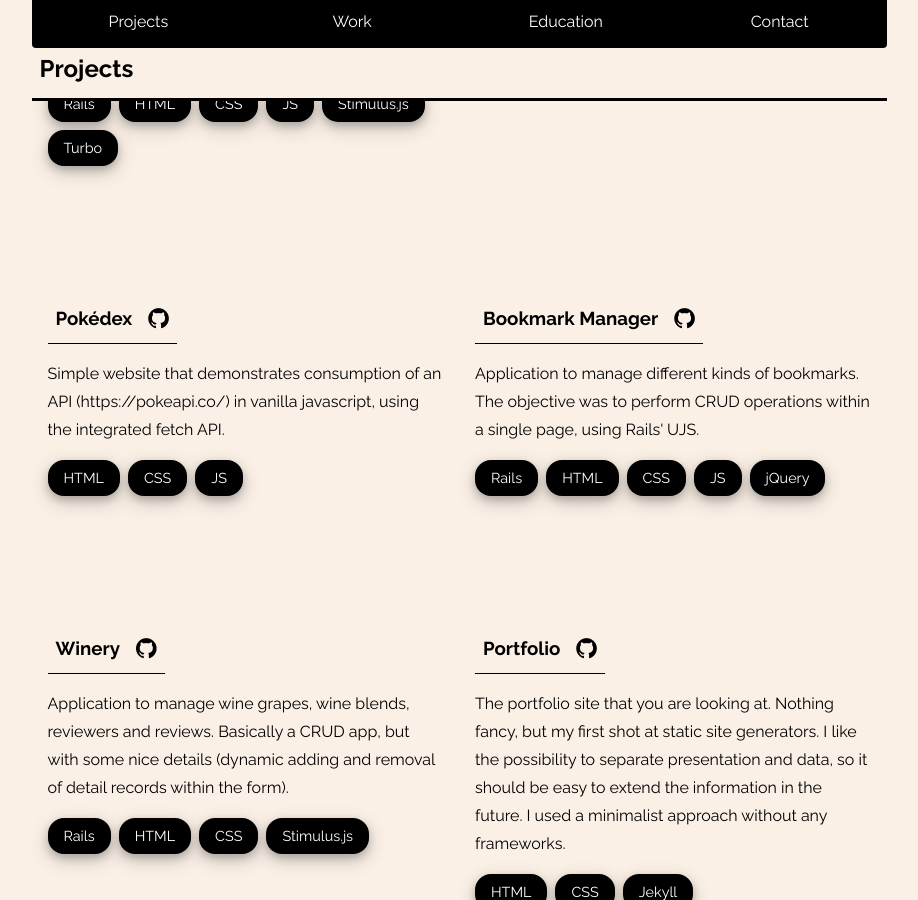
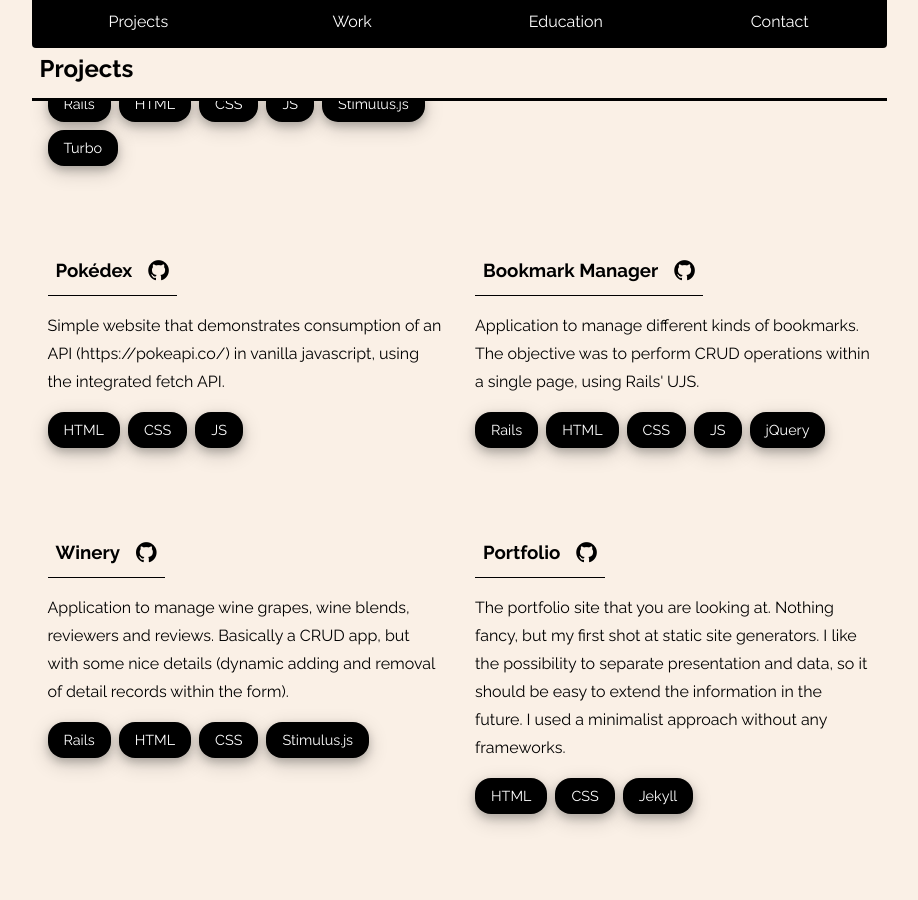
Before and after one commit to chrila/portfolio, a Jekyll site: the page built from index.html, in a window 1280 px wide and 900 px high, scrolled down 882 px. Shown: the whole window, without its empty margins (181-1099 px from the left). Built offline with Jekyll 4.4.1, drawn with Linux system fonts in a browser that asks for light colours.

Commit message:
Tweaked layout, added smooth scrolling

```diff
--- a/_sass/_animations.scss
+++ b/_sass/_animations.scss
@@ -1,3 +1,7 @@
+html {
+  scroll-behavior: smooth;
+}
+
 .badge {
   transition: 0.25s ease;
 }
--- a/_sass/_layout.scss
+++ b/_sass/_layout.scss
@@ -56,7 +56,7 @@ section {
 
 .chapter-container {
   margin-top: 2rem;
-  margin-bottom: 3rem;
+  margin-bottom: 0;
 }
 
 .chapter-container h3 {
```
